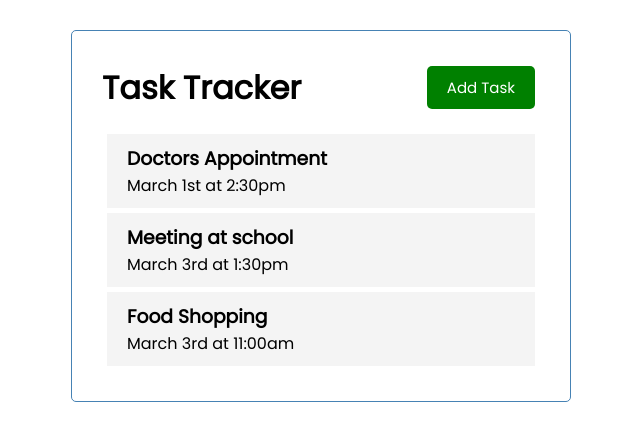
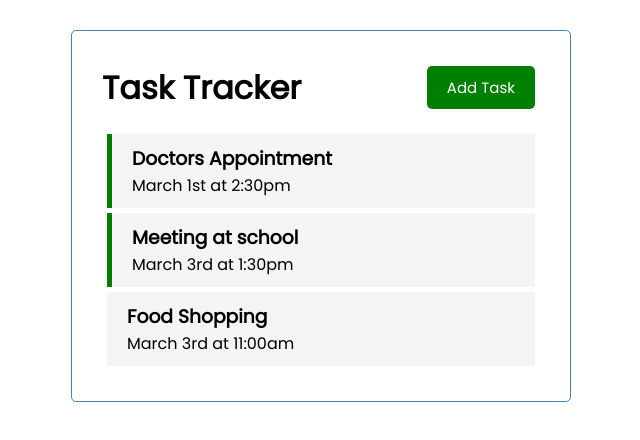
Before and after one commit to DeenoDev/vue-crash-2021, a Vue app: page / in a window 1280 px wide. Shown: the top 440 px of the page, without its empty margins (319-959 px from the left). Built offline with nearby package versions, Linux system fonts and the light colour scheme; the HTML template or start-up script is replaced by a standard one.

Commit message:
Used V-Bind to connect data to class of task div to cha nge border color green when true.

```diff
--- a/src/components/Task.vue
+++ b/src/components/Task.vue
@@ -1,5 +1,5 @@
 <template>
-    <div class="task">
+    <div :class="[tasks.reminder ? 'reminder' : '', 'task']">
         <h3>{{ tasks.text }}
         <i class="fas fa-times"></i>
         </h3>
--- a/src/components/Tasks.vue
+++ b/src/components/Tasks.vue
@@ -18,26 +18,3 @@ import Task from './Task'
     }
   }
 </script>
-
-<style scope>
-.fas {
-  color: red;
-}
-
-.task {
-  background: #f4f4f4;
-  margin: 5px;
-  padding: 10px 20px;
-  cursor: pointer;
-}
-
-.task.reminder {
-  border-left: 5px solid green;
-}
-
-.task h3 {
-  display: flex;
-  align-items: center;
-  justify-content: space-between;
-}
-</style>
```
